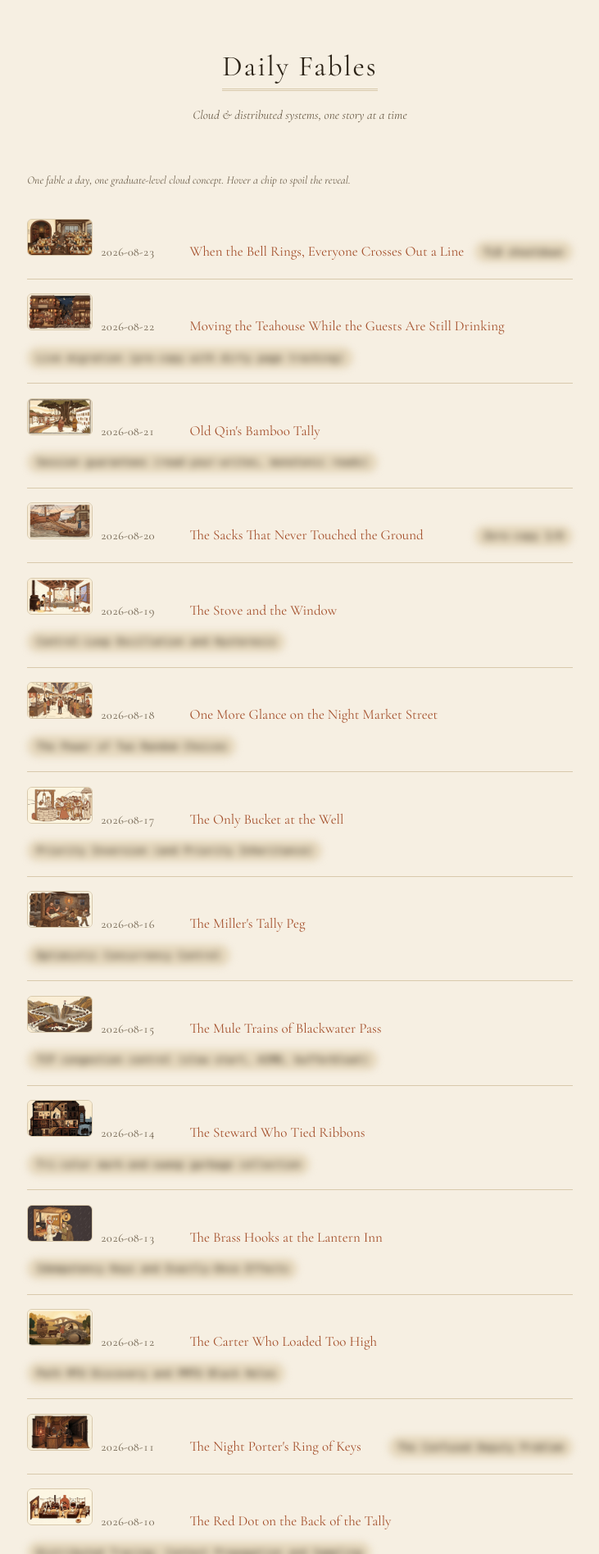
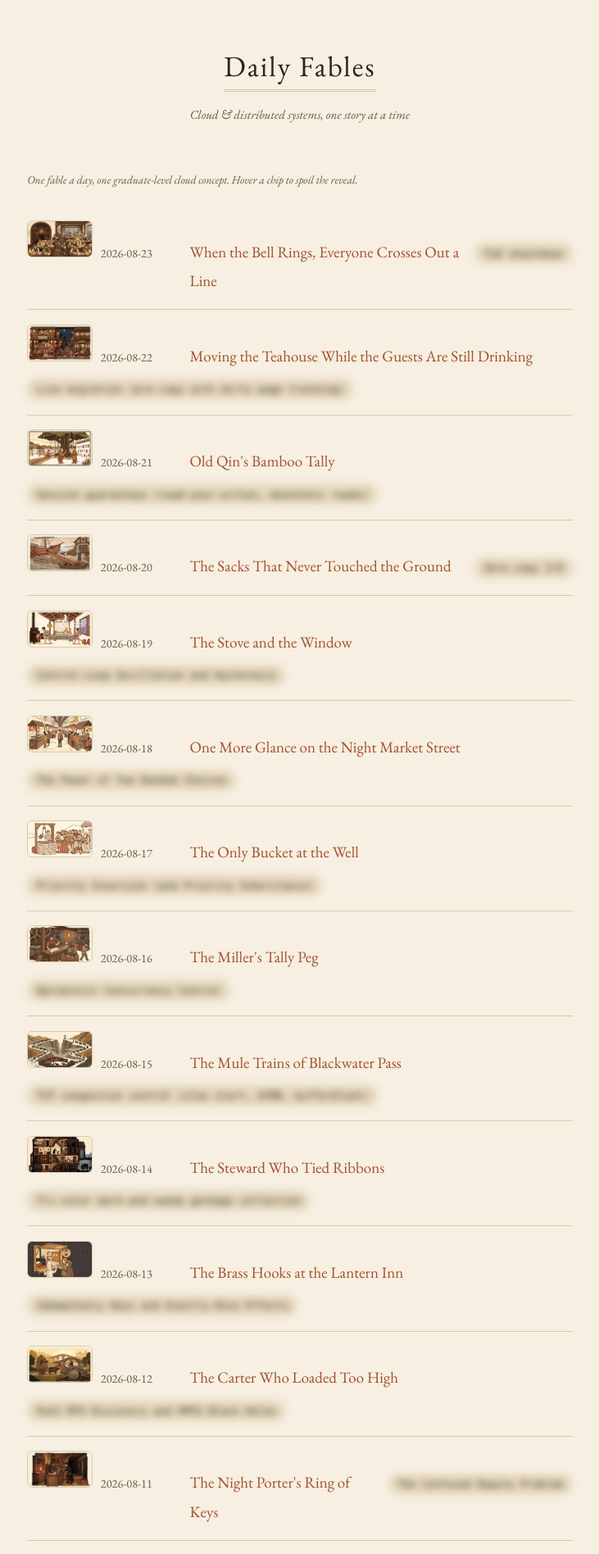
Before and after one commit to judexzhu/daily-fables, a Jekyll site: the page built from index.html, in a window 1280 px wide. Shown: the top 1896 px of the page at 82% size, without its empty margins (274-1005 px from the left). Built offline with Jekyll 4.4.1, drawn with Linux system fonts in a browser that asks for light colours; some web fonts are replaced.

Commit message:
Switch to EB Garamond, increase font size to 19px

```diff
--- a/_layouts/default.html
+++ b/_layouts/default.html
@@ -9,7 +9,7 @@
 <link rel="apple-touch-icon" href="{{ '/assets/favicon.svg' | relative_url }}">
 <link rel="preconnect" href="https://fonts.googleapis.com">
 <link rel="preconnect" href="https://fonts.gstatic.com" crossorigin>
-<link rel="stylesheet" href="https://fonts.googleapis.com/css2?family=Cormorant+Garamond:ital,wght@0,400;0,600;1,400&family=LXGW+WenKai:wght@400;700&display=swap">
+<link rel="stylesheet" href="https://fonts.googleapis.com/css2?family=EB+Garamond:ital,wght@0,400;0,600;1,400&family=LXGW+WenKai:wght@400;700&display=swap">
 <link rel="stylesheet" href="{{ '/assets/style.css' | relative_url }}">
 </head>
 <body>
--- a/assets/style.css
+++ b/assets/style.css
@@ -25,9 +25,9 @@ body {
   background-image: radial-gradient(var(--paper-deep) 0.6px, transparent 0.6px);
   background-size: 26px 26px;
   color: var(--ink);
-  font-family: "Cormorant Garamond", "LXGW WenKai", Georgia, "Songti SC", serif;
+  font-family: "EB Garamond", "LXGW WenKai", Georgia, "Songti SC", serif;
   line-height: 1.85;
-  font-size: 17px;
+  font-size: 19px;
 }
 main { max-width: 44rem; margin: 0 auto; padding: 0 1.2rem 4rem; }
 a { color: var(--accent); text-decoration: none; }
```
